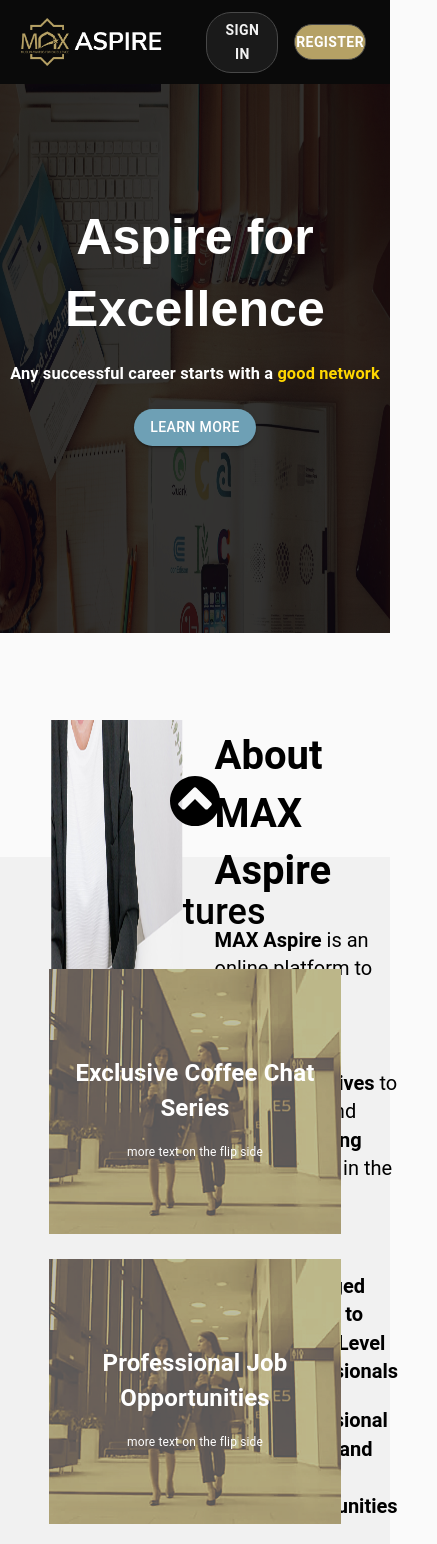
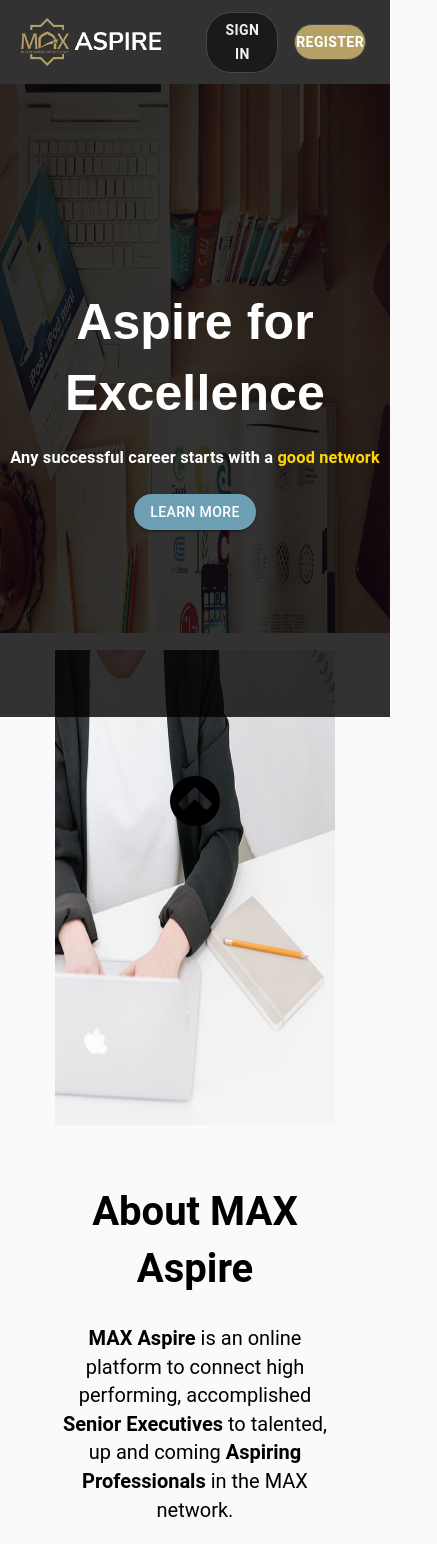
Before and after one commit to maxgala/aspire-frontend, a React (Create React App) app: page / in a window 390 px wide. Shown: the top 1544 px of the page, 437 px wide, since content can reach past the window. Built offline with nearby package versions, Linux system fonts and the light colour scheme.

Commit message:
Made about max section fully responsive.

```diff
--- a/src/Components/LandingPage/AboutMax.js
+++ b/src/Components/LandingPage/AboutMax.js
@@ -1,4 +1,5 @@
-import React from "react";
+import React, {Component} from "react";
+import Grid from "@material-ui/core/Grid";
 import { makeStyles } from "@material-ui/core/styles";
 import aboutMax from "../Images/aboutMax.png";
 import icon1 from "../Images/icon_1.png";
@@ -7,30 +8,32 @@ import icon3 from "../Images/icon_3.png";
 
 const useStyles = makeStyles(theme => ({
   h1style: {
-    top: '83%',
+    position: 'relative',
     color: "black",
     fontSize: "20px",
-    textAlign: 'left',
     marginBottom: "0",
     marginTop: "0",
-    position: 'absolute',
-    left: '55%',
+    // left: '55%',
     letterSpacing: "0px",
-    textAlign: 'left',
-    height:'auto',
-    paddingRight:"10%",
+    padding: '5%'
+    // height:'auto',
+    // paddingRight:"10%",
+    // paddingTop: '5%',
   },
   f1:{
     fontFamily: "Bold 36px/48px Nunito Sans;",
+    textAlign: 'center',
   },
   f2:{
     fontFamily: "Regular 18px/24px Montserrat",
-    maxWidth: '450px'
+    maxWidth: '450px',
+    textAlign: 'center',
   },
   f3:{
     fontFamily: "Bold 26px/36px Nunito Sans",
     marginLeft: "1em",
-    maxWidth: '350px'
+    maxWidth: '350px',
+    textAlign: 'left',
   },
   tab: {
     display: "flex",
@@ -40,30 +43,82 @@ const useStyles = makeStyles(theme => ({
     verticalAlign: "middle",
   },
   about: {
-    height:'auto',
+    display: 'grid',
+    height:'fit-content',
     width: "100vw",
-    minHeight: "50vw",
+    minHeight: "75vh",
     overflow: "hidden",
     marginRight : "0",
     marginLeft  : "0",
   },
   total: {
-    position: 'absolute',
-    left: '25%',
-    top: '85%',
-    transform: 'translate(-50%, 0%)',
-    paddingLeft:"10%",
-  }
+    // float: 'left',
+    // gridColumn: '1',
+    // gridRow: '1',
+    // position: 'absolute',
+    // left: '25%',
+    // top: '85%',
+    // height: '400px',
+    // transform: 'translate(-50%, 0%)',
+    // paddingLeft:"10%",
+    // paddingTop: '25%',
+    width: '100%',
+    height: '60vh',
+    padding: '5%',
+  },
+  grid: {
+    paddingLeft: '10%',
+    paddingRight: '10%',
+    justifyContent: 'center',
+    alignItems: 'center',
+  },
 }));
 
 export default function CSSGrid() {
   const classes = useStyles();
 
   return (
-    <div className={classes.about}>
-      <div className={classes.total}>
-         <img style={{width: '35vw', height: '60vh', padding:"2%"}}resizeMode="contain" src={aboutMax} alt="About Image"/>
-      </div>
+    <Grid
+      container
+      item
+      spacing={1}
+      alignItems="center"
+      justify="center"
+      className={classes.grid}
+    >
+    <Grid
+            container
+            item xs={12} sm={9} md={6} lg={6}
+            spacing={1}
+            alignItems="center"
+            justify="center"
+          >
+      <img class={classes.total} resizeMode="contain" src={aboutMax} alt="About Image"/>
+      </Grid>
+      <Grid
+            container
+            item xs={12} sm={9} md={6} lg={6}
+            spacing={1}
+            alignItems="center"
+            justify="center"
+          >
+      <AboutContent/>
+      </Grid>
+    </Grid>
+  );
+}
+
+function withMyHook(Component){
+    return function WrappedComponent(props){
+        const classes = useStyles();
+        return <Component {...props} classes={classes}/>
+    }
+}
+
+class AboutContent extends Component{
+  render() {
+    const classes = this.props.classes;
+    return (
       <div className={classes.h1style}>
         <h1 className={classes.f1}><b>About MAX Aspire</b></h1>
         <p className={classes.f2}>
@@ -82,6 +137,8 @@ export default function CSSGrid() {
           MAX Aspire is by MAX, for MAX.
         </p>
       </div>
-    </div>
-  );
+    )
+  }
 }
+
+AboutContent = withMyHook(AboutContent);
--- a/src/Components/LandingPage/Features.js
+++ b/src/Components/LandingPage/Features.js
@@ -6,6 +6,8 @@ import {makeStyles} from "@material-ui/core/styles";
 const useStyles = makeStyles(() => ({
   background: {
     backgroundColor: '#F1F1F1',
+    // minHeight: '100vh',
+    // overflow: 'hidden'
   },
   features_title: {
     paddingTop: '30px',
--- a/src/Components/LandingPage/Landing.js
+++ b/src/Components/LandingPage/Landing.js
@@ -45,6 +45,7 @@ const useStyles = makeStyles(theme => ({
         paddingBottom: theme.spacing(10),
         paddingLeft: '0px',
         paddingRight: '0px',
+        position: 'relative'
     },
     // sign in and registration button CSS elements
     // button regular and hover colors are different
```
